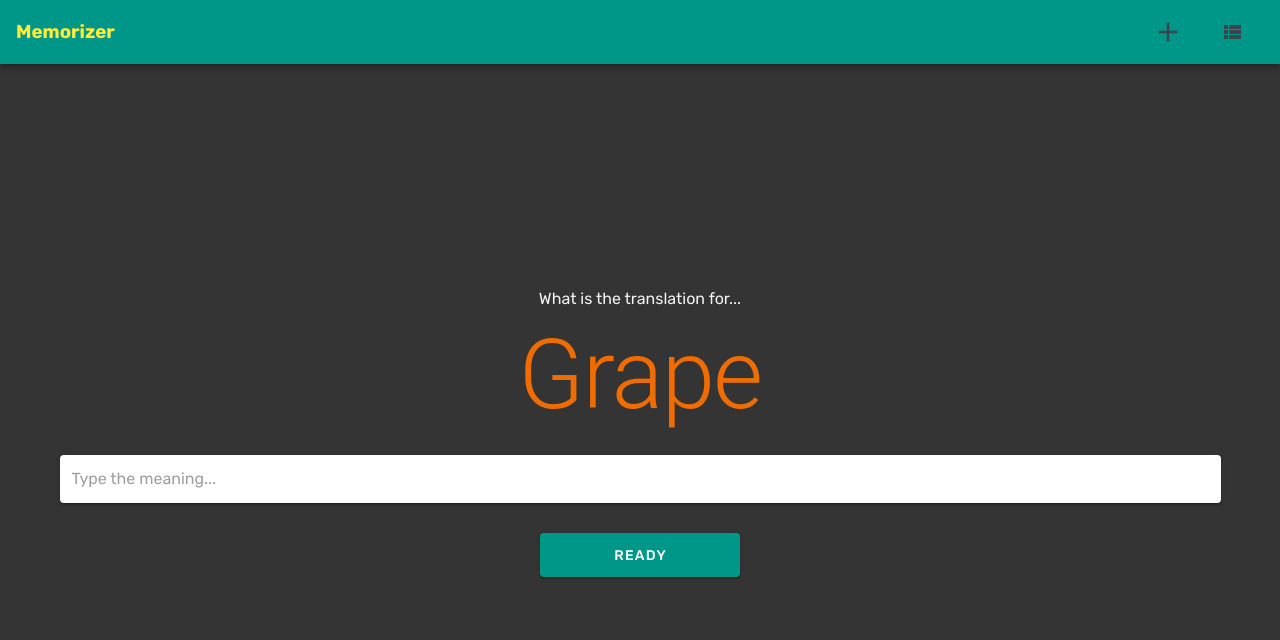
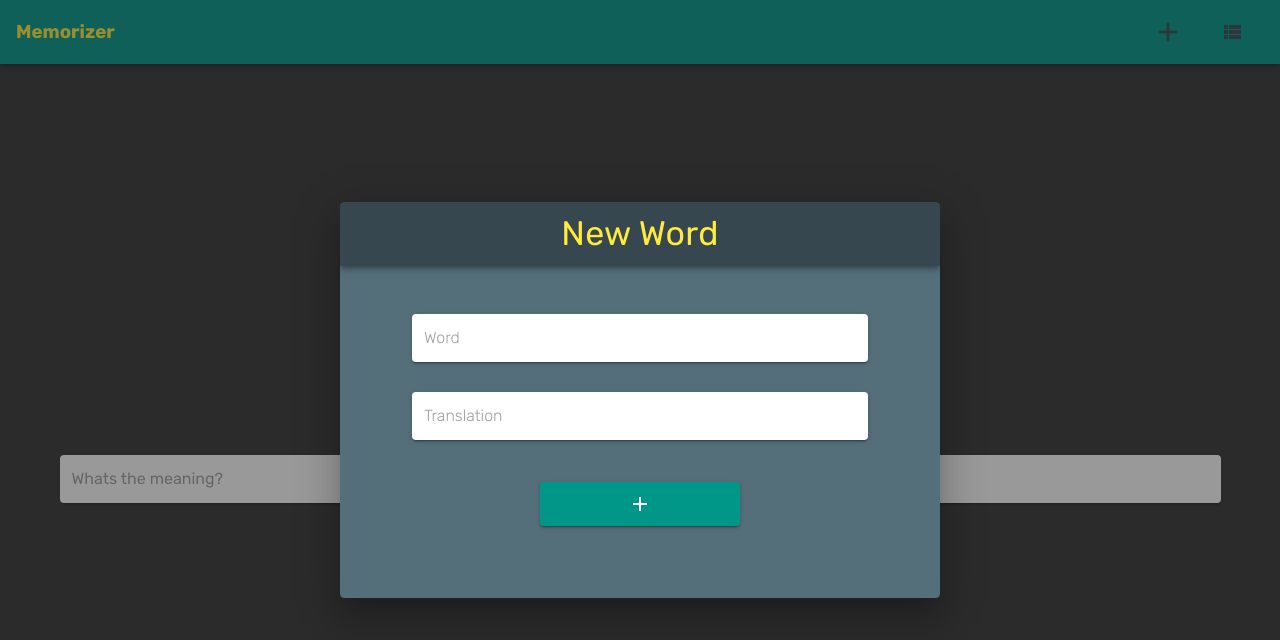
Before and after one commit to deyvidholz/memorizer-vue, a Vue app: page / in a window 1280 px wide. Both pictures are taken after a click on the button 1168 px from the left and 32 px from the top of the page. Shown: the top 640 px of the page. Built offline with nearby package versions, Linux system fonts and the light colour scheme.

Commit message:
✨ add new word dialog

```diff
--- a/src/assets/styles/global.css
+++ b/src/assets/styles/global.css
@@ -13,3 +13,7 @@
   justify-content: center;
   min-height: 100%;
 }
+
+.w100 {
+  width: 100%;
+}
--- a/src/components/app/AppBar.vue
+++ b/src/components/app/AppBar.vue
@@ -4,7 +4,7 @@
 
     <v-spacer></v-spacer>
 
-    <v-btn text color="blue-grey darken-3">
+    <v-btn text color="blue-grey darken-3" @click="openDialog('addNewWord')">
       <v-icon size="32">mdi-plus</v-icon>
     </v-btn>
 
--- /dev/null
+++ b/src/components/app/Dialog.vue
@@ -0,0 +1,54 @@
+<template>
+  <v-dialog
+    v-model="state.dialogs.addNewWord.show"
+    transition="dialog-bottom-transition"
+    max-width="600"
+    dark
+  >
+    <template v-slot:default="dialog">
+      <v-card>
+        <v-toolbar
+          color="blue-grey darken-3"
+          class="yellow--text display-1"
+          dark
+        >
+          <div class="text-center w100">
+            {{ title }}
+          </div>
+        </v-toolbar>
+
+        <v-card-text :class="`${backgroundColor}`">
+          <div :class="`text-h2 pa-12 ${textColor}`">
+            <slot />
+          </div>
+        </v-card-text>
+
+        <v-card-actions class="justify-end" v-if="showCloseButton">
+          <v-btn text @click="dialog.value = false">Close</v-btn>
+        </v-card-actions>
+      </v-card>
+    </template>
+  </v-dialog>
+</template>
+
+<script>
+export default {
+  props: {
+    title: {
+      type: String,
+    },
+    backgroundColor: {
+      type: String,
+      default: "",
+    },
+    textColor: {
+      type: String,
+      default: "white--text",
+    },
+    showCloseButton: {
+      type: Boolean,
+      default: true,
+    },
+  },
+};
+</script>
--- /dev/null
+++ b/src/components/app/IconButton.vue
@@ -0,0 +1,20 @@
+<template>
+  <v-btn color="teal" dark large :width="width ? width + 'px' : null">
+    <v-icon> {{ icon }} </v-icon>
+  </v-btn>
+</template>
+
+<script>
+export default {
+  props: {
+    icon: {
+      type: String,
+      default: "mdi-check",
+    },
+    width: {
+      type: String,
+      default: null,
+    },
+  },
+};
+</script>
--- /dev/null
+++ b/src/components/home/AddNewWordDialog.vue
@@ -0,0 +1,45 @@
+<template>
+  <Dialog
+    title="New Word"
+    backgroundColor="blue-grey darken-1"
+    textColor="grey--text text--darken-4"
+    :showCloseButton="false"
+  >
+    <v-text-field
+      v-model="word"
+      solo
+      clearable
+      autofocus
+      placeholder="Word"
+      light
+    />
+
+    <v-text-field
+      v-model="translation"
+      solo
+      clearable
+      autofocus
+      placeholder="Translation"
+      light
+    />
+
+    <div class="text-center"><IconButton icon="mdi-plus" width="200" /></div>
+  </Dialog>
+</template>
+
+<script>
+import Dialog from "@/components/app/Dialog";
+import IconButton from "@/components/app/IconButton";
+
+export default {
+  components: {
+    Dialog,
+    IconButton,
+  },
+
+  data: () => ({
+    word: null,
+    translation: null,
+  }),
+};
+</script>
--- /dev/null
+++ b/src/components/home/AddNewWordTextField.vue
@@ -0,0 +1,18 @@
+<template>
+  <v-text-field
+    v-model="meaning"
+    solo
+    clearable
+    autofocus
+    placeholder="Whats the meaning?"
+    light
+  />
+</template>
+
+<script>
+export default {
+  data: () => ({
+    meaning: null,
+  }),
+};
+</script>
--- a/src/components/home/TextField.vue
+++ /dev/null
@@ -1,10 +0,0 @@
-<template>
-  <v-text-field
-    id="test"
-    solo
-    clearable
-    autofocus
-    class="bg-yellow"
-    placeholder="Type the meaning..."
-  />
-</template>
--- a/src/main.js
+++ b/src/main.js
@@ -7,6 +7,9 @@ import vuetify from "./plugins/vuetify";
 // @note using global css
 import "./assets/styles/global.css";
 
+// @note using global mixins
+import "./mixins/global";
+
 Vue.config.productionTip = false;
 
 new Vue({
--- /dev/null
+++ b/src/mixins/global.js
@@ -0,0 +1,17 @@
+import Vue from "vue";
+
+Vue.mixin({
+  computed: {
+    state() {
+      return this.$store.state;
+    },
+    store() {
+      return this.$store;
+    },
+  },
+  methods: {
+    openDialog(dialogName) {
+      this.state.dialogs[dialogName].show = true;
+    },
+  },
+});
--- a/src/store/index.js
+++ b/src/store/index.js
@@ -1,15 +1,17 @@
-import Vue from 'vue'
-import Vuex from 'vuex'
+import Vue from "vue";
+import Vuex from "vuex";
 
-Vue.use(Vuex)
+Vue.use(Vuex);
 
 export default new Vuex.Store({
   state: {
+    dialogs: {
+      addNewWord: {
+        show: false,
+      },
+    },
   },
-  mutations: {
-  },
-  actions: {
-  },
-  modules: {
-  }
-})
+  mutations: {},
+  actions: {},
+  modules: {},
+});
--- a/src/views/Home.vue
+++ b/src/views/Home.vue
@@ -4,22 +4,25 @@
       <p>What is the translation for...</p>
       <h1 class="display-4 orange--text text--darken-3">Grape</h1>
 
-      <TextField class="mt-8" />
+      <AddNewWordTextField class="mt-8" />
       <ReadyButton />
+      <AddNewWordDialog />
     </div>
   </div>
 </template>
 
 <script>
-import TextField from "@/components/home/TextField";
+import AddNewWordTextField from "@/components/home/AddNewWordTextField";
 import ReadyButton from "@/components/home/ReadyButton";
+import AddNewWordDialog from "@/components/home/AddNewWordDialog";
 
 export default {
   name: "Home",
 
   components: {
-    TextField,
+    AddNewWordTextField,
     ReadyButton,
+    AddNewWordDialog,
   },
 };
 </script>
```
Also changed, not shown: src/components/app/Button.vue (added, +20 -0 lines).
